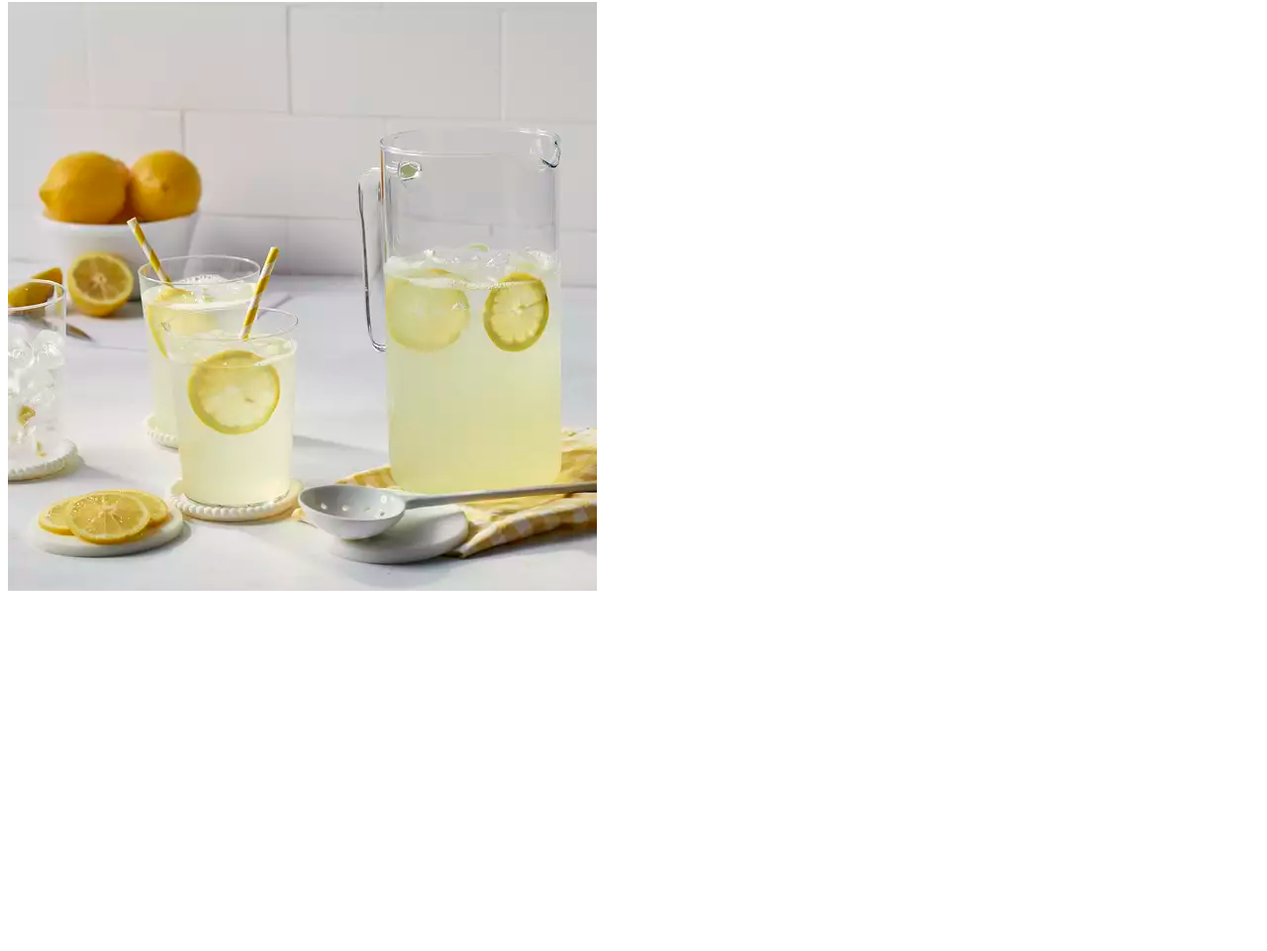
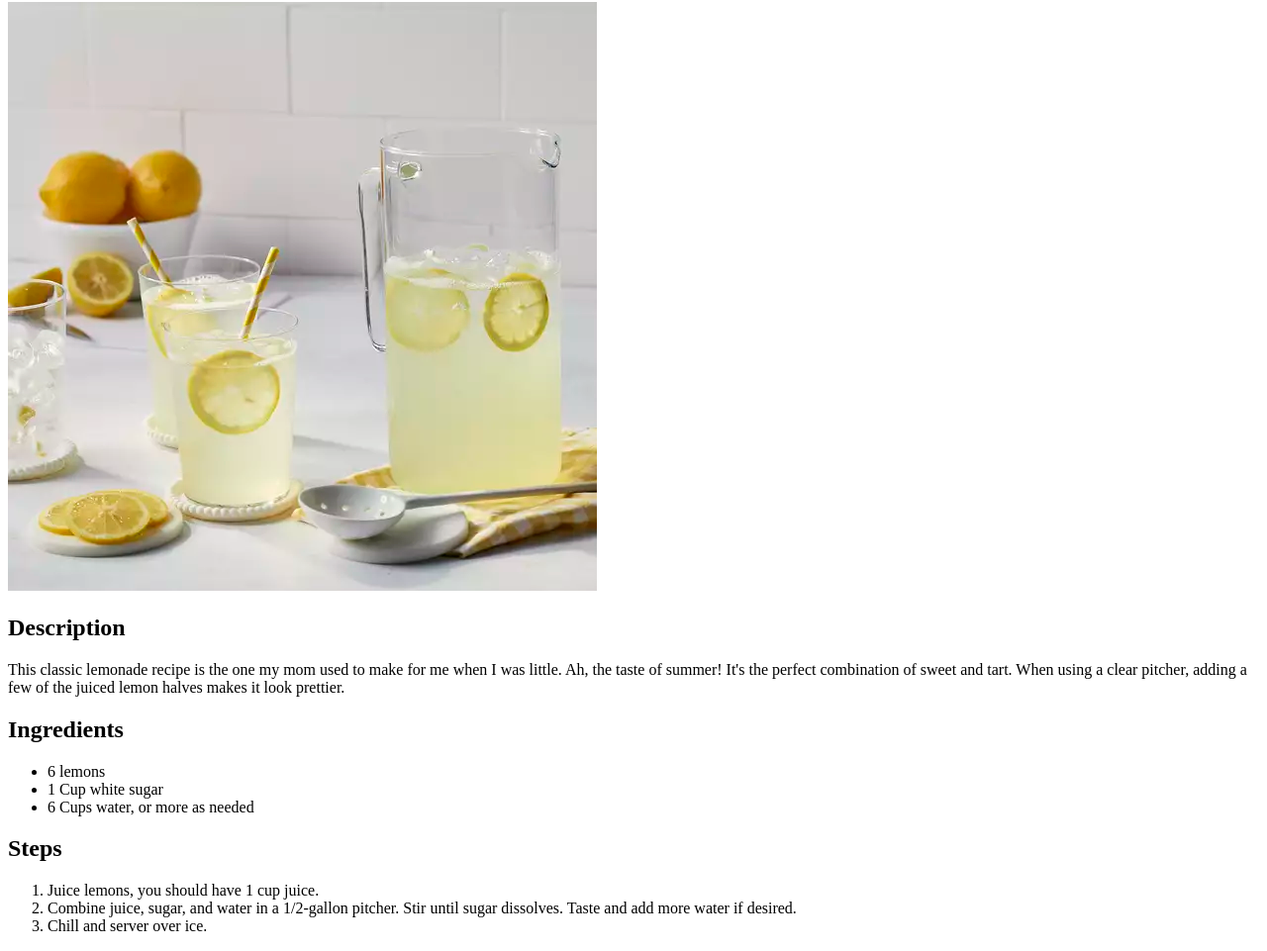
Before and after one commit to anuragcsangal/odin-recipes, a plain HTML site: page recipes/lemonade.html in a window 1280 px wide. Shown: the part 78-1039 px from the top of the page at 99% size. Before the commit the page ends 800 px from the top, so only its background shows below. Drawn offline with Linux system fonts and the light colour scheme.

Commit message:
modified lemonade recipe

```diff
--- a/recipes/lemonade.html
+++ b/recipes/lemonade.html
@@ -9,5 +9,22 @@
 <body>
     <h1>Old-Fashioned Lemonade</h1>
     <img src="lemonade.webp" alt="lemonade">
+    <h2>Description</h2>
+    <p>This classic lemonade recipe is the one my mom used to make for me when I was little.
+       Ah, the taste of summer! It's the perfect combination of sweet and tart. When using
+       a clear pitcher, adding a few of the juiced lemon halves makes it look prettier.
+    </p>
+    <h2>Ingredients</h2>
+    <ul>
+        <li>6 lemons</li>
+        <li>1 Cup white sugar</li>
+        <li>6 Cups water, or more as needed</li>
+    </ul>
+    <h2>Steps</h2>
+    <ol>
+        <li>Juice lemons, you should have 1 cup juice.</li>
+        <li>Combine juice, sugar, and water in a 1/2-gallon pitcher. Stir until sugar dissolves. Taste and add more water if desired.</li>
+        <li>Chill and server over ice.</li>
+    </ol>
 </body>
 </html>
```
